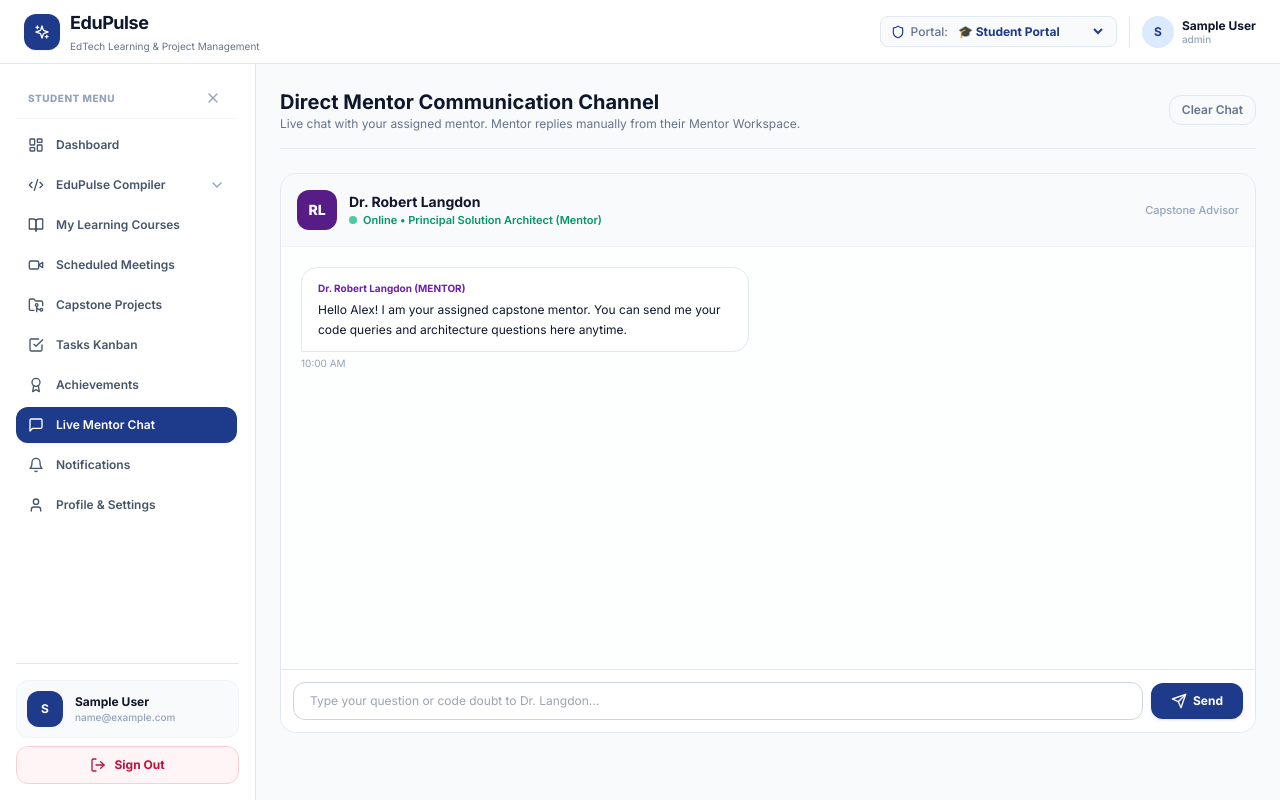
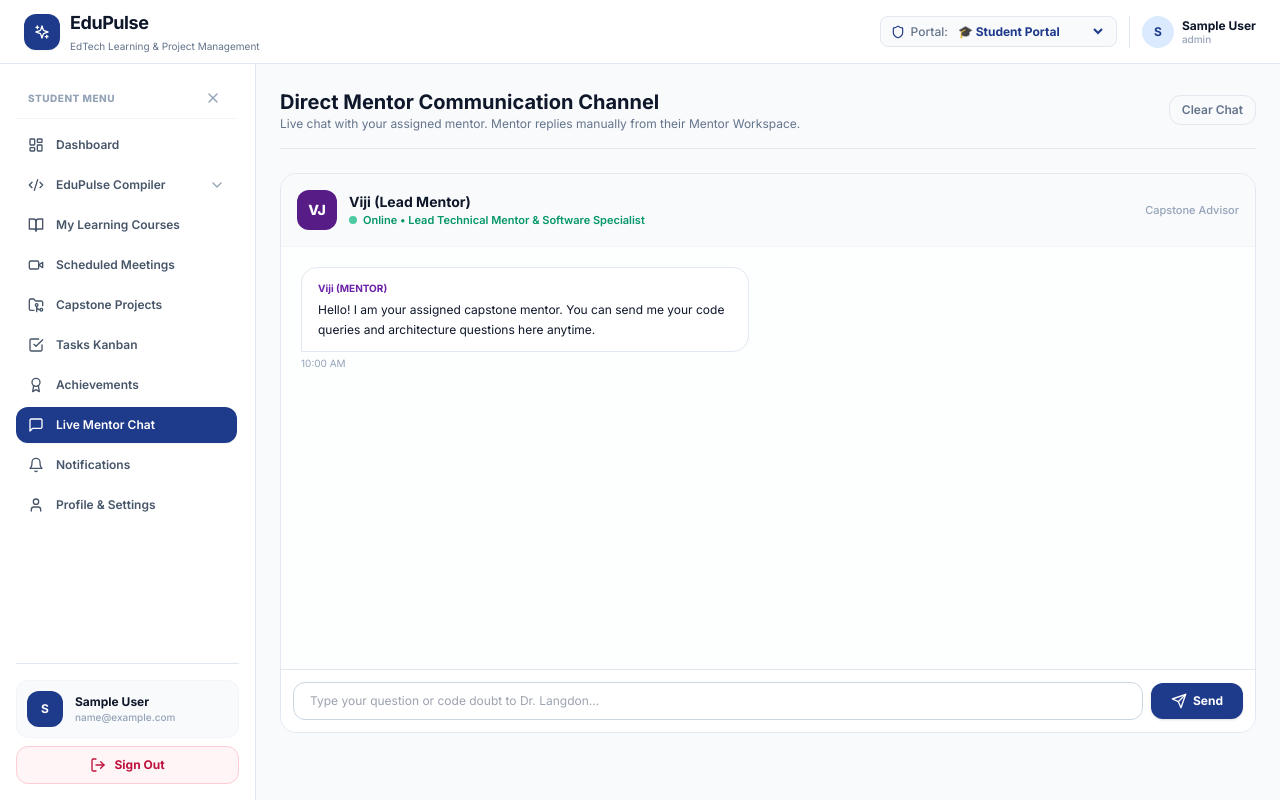
Before and after one commit to teamcloudruletechnologies-ai/EduPulse, a React (Vite) app in the folder frontend/: page /student/messages in a window 1280 px wide. Built offline with nearby package versions, Linux system fonts and the light colour scheme; no server answers; sample sign-in values are in the browser's storage; the HTML template or start-up script is replaced by a standard one.

Commit message:
Completely remove Dr. Robert Langdon and set Viji as Mentor across entire system

```diff
--- a/frontend/src/pages/admin/AdminUsers.jsx
+++ b/frontend/src/pages/admin/AdminUsers.jsx
@@ -5,10 +5,12 @@ import { Users, Shield, Mail, CheckCircle2 } from 'lucide-react';
 export const AdminUsers = () => {
   const [users, setUsers] = useState([
     { id: '1', name: 'System SuperAdmin', email: 'admin@edtech.com', role: 'SUPER_ADMIN', status: 'ACTIVE' },
-    { id: '2', name: 'Eleanor Vance', email: 'institution@edtech.com', role: 'INSTITUTION_ADMIN', status: 'ACTIVE' },
-    { id: '3', name: 'Dr. Robert Langdon', email: 'mentor@edtech.com', role: 'MENTOR', status: 'ACTIVE' },
-    { id: '4', name: 'Sarah Mercer', email: 'parent@edtech.com', role: 'PARENT', status: 'ACTIVE' },
-    { id: '5', name: 'Alex Mercer', email: 'student@edtech.com', role: 'STUDENT', status: 'ACTIVE' },
+    { id: '2', name: 'Viji', email: 'viji@edtech.com', role: 'MENTOR', status: 'ACTIVE' },
+    { id: '3', name: 'Sailesh', email: 'sailesh@edtech.com', role: 'STUDENT', status: 'ACTIVE' },
+    { id: '4', name: 'Sujitha', email: 'sujitha@edtech.com', role: 'STUDENT', status: 'ACTIVE' },
+    { id: '5', name: 'Isaac', email: 'isaac@edtech.com', role: 'STUDENT', status: 'ACTIVE' },
+    { id: '6', name: 'Harrish', email: 'harrish@edtech.com', role: 'STUDENT', status: 'ACTIVE' },
+    { id: '7', name: 'Praveen', email: 'praveen@edtech.com', role: 'STUDENT', status: 'ACTIVE' },
   ]);
 
   return (
--- a/frontend/src/pages/institution/InstitutionFaculty.jsx
+++ b/frontend/src/pages/institution/InstitutionFaculty.jsx
@@ -10,8 +10,8 @@ export const InstitutionFaculty = () => {
   const [staffList, setStaffList] = useState([
     {
       id: 'stf-1',
-      name: 'Dr. Robert Langdon',
-      email: 'mentor@edtech.com',
+      name: 'Viji',
+      email: 'viji@edtech.com',
       role: 'Senior Industry Mentor',
       department: 'Computer Science & AI',
       status: 'Active',
--- a/frontend/src/pages/meeting/LiveMeetingRoom.jsx
+++ b/frontend/src/pages/meeting/LiveMeetingRoom.jsx
@@ -80,19 +80,19 @@ const LiveMeetingRoomComponent = () => {
 
   const [isHost, setIsHost] = useState(searchParams.get('isHost') === 'true');
   const meetingTopic = searchParams.get('topic') || 'Live Cohort Masterclass & Architecture Sync';
-  const mentorName = searchParams.get('host') || 'Dr. Robert Langdon (Mentor)';
+  const mentorName = searchParams.get('host') || 'Viji (Mentor)';
 
   // Current User Display Name
   const [displayName, setDisplayName] = useState(() => {
     try {
-      const savedUser = localStorage.getItem('edtech_user');
+      const savedUser = localStorage.getItem('edtech_user') || localStorage.getItem('user');
       if (savedUser) {
         const parsed = JSON.parse(savedUser);
         const fullName = `${parsed.firstName || ''} ${parsed.lastName || ''}`.trim();
         if (fullName) return searchParams.get('isHost') === 'true' ? `${fullName} (Mentor)` : fullName;
       }
     } catch (e) {}
-    return searchParams.get('isHost') === 'true' ? 'Dr. Robert Langdon (Mentor)' : 'Alex Mercer (Student)';
+    return searchParams.get('isHost') === 'true' ? 'Viji (Mentor)' : 'Sailesh (Student)';
   });
 
   const cleanRoomId = (roomId || 'edtech-cohort-meeting').replace(/[^a-zA-Z0-9]/g, '');
@@ -990,12 +990,12 @@ const LiveMeetingRoomComponent = () => {
             onClick={() => {
               const nextRole = !isHost;
               setIsHost(nextRole);
-              setDisplayName(nextRole ? 'Dr. Robert Langdon (Mentor)' : 'Alex Mercer (Student)');
+              setDisplayName(nextRole ? 'Viji (Mentor)' : 'Sailesh (Student)');
             }}
             className="flex items-center space-x-1.5 rounded-xl bg-slate-800 hover:bg-slate-700 border border-slate-700 px-3 py-1.5 text-xs text-amber-300 font-bold transition-colors cursor-pointer"
             title="Click to toggle between Student and Host/Mentor role"
           >
-            <span>{isHost ? '👑 Mentor (Host)' : '🎓 Student Mode'}</span>
+            <span>{isHost ? '👑 Mentor (Host: Viji)' : '🎓 Student Mode (Sailesh)'}</span>
           </button>
 
           {/* Copy Meeting Link */}
--- a/frontend/src/pages/mentor/MentorDashboard.jsx
+++ b/frontend/src/pages/mentor/MentorDashboard.jsx
@@ -23,7 +23,7 @@ export const MentorDashboard = () => {
               👨‍🏫 Senior Industry Mentor Workspace
             </span>
             <h1 className="mt-2 text-2xl font-extrabold tracking-tight">
-              Welcome back, Dr. Robert Langdon!
+              Welcome back, Viji!
             </h1>
             <p className="mt-1 text-xs text-purple-100">
               Senior Solution Architect • Full-Stack Cloud & AI Systems Specialist
--- a/frontend/src/pages/mentor/MentorMessages.jsx
+++ b/frontend/src/pages/mentor/MentorMessages.jsx
@@ -14,9 +14,9 @@ export const MentorMessages = () => {
     return [
       {
         id: '1',
-        senderName: 'Dr. Robert Langdon',
+        senderName: 'Viji',
         role: 'MENTOR',
-        content: 'Hello Alex! I am your assigned capstone mentor. You can send me your code queries here anytime.',
+        content: 'Hello! I am your assigned capstone mentor. You can send me your code queries here anytime.',
         time: '10:00 AM',
       },
     ];
@@ -49,7 +49,7 @@ export const MentorMessages = () => {
 
     const myMsg = {
       id: String(Date.now()),
-      senderName: user?.firstName ? `Dr. ${user.firstName} ${user.lastName}` : 'Dr. Robert Langdon',
+      senderName: user?.firstName ? `${user.firstName} ${user.lastName || ''}`.trim() : 'Viji',
       role: 'MENTOR',
       content: input,
       time: new Date().toLocaleTimeString([], { hour: '2-digit', minute: '2-digit' }),
--- a/frontend/src/pages/mentor/MentorSessions.jsx
+++ b/frontend/src/pages/mentor/MentorSessions.jsx
@@ -89,7 +89,7 @@ export const MentorSessions = () => {
       id: 'sess-pub-' + Date.now(),
       roomId: roomId,
       audience: 'Assigned Mentees (Cohort 2026)',
-      mentorName: 'Dr. Robert Langdon',
+      mentorName: 'Viji',
       topic: formData.topic,
       scheduledAt: new Date(formData.datetime).toLocaleString([], { dateStyle: 'medium', timeStyle: 'short' }),
       duration: `${formData.duration} mins`,
@@ -108,7 +108,7 @@ export const MentorSessions = () => {
         topic: formData.topic,
         scheduledAt: formData.datetime,
         duration: formData.duration,
-        mentorName: 'Dr. Robert Langdon',
+        mentorName: 'Viji',
       }).catch((e) => console.warn('Cloud sync error:', e.message));
     } catch (e) {}
 
@@ -139,7 +139,7 @@ export const MentorSessions = () => {
   const handleHostInDedicatedTab = (session) => {
     const roomId = session.roomId || session.id || 'EdTechOpenCohort';
     const url = `/meeting/${roomId}?isHost=true&topic=${encodeURIComponent(session.topic)}&host=${encodeURIComponent(
-      session.mentorName || 'Dr. Robert Langdon'
+      session.mentorName || 'Viji'
     )}`;
     window.open(url, '_blank');
     showToast(`Launching "${session.topic}" in dedicated Live Meeting!`, 'info');
--- a/frontend/src/pages/student/ProjectCreate.jsx
+++ b/frontend/src/pages/student/ProjectCreate.jsx
@@ -166,7 +166,7 @@ export const ProjectCreate = () => {
               className="mt-1 w-full rounded-lg border border-slate-300 px-3 py-2 text-xs"
             >
               <option value="">Select Domain Expert Mentor...</option>
-              <option value="Dr. Robert Langdon">Dr. Robert Langdon (Full-Stack & AI Systems)</option>
+              <option value="Viji">Viji (Full-Stack & Cloud Architecture)</option>
               <option value="Prof. Alan Turing">Prof. Alan Turing (Data Science & Algorithms)</option>
             </select>
           </div>
--- a/frontend/src/pages/student/StudentDashboard.jsx
+++ b/frontend/src/pages/student/StudentDashboard.jsx
@@ -85,7 +85,7 @@ export const StudentDashboard = () => {
   const handleJoinMeeting = (sess) => {
     const roomId = sess.roomId || sess.id || 'EdTechCohortMeeting';
     const url = `/meeting/${roomId}?topic=${encodeURIComponent(sess.topic)}&host=${encodeURIComponent(
-      sess.mentorName || 'Dr. Robert Langdon'
+      sess.mentorName || 'Viji'
     )}`;
     window.open(url, '_blank');
   };
@@ -175,7 +175,7 @@ export const StudentDashboard = () => {
 
                   <h3 className="text-sm font-bold text-slate-900 leading-snug">{sess.topic}</h3>
                   <p className="text-xs text-slate-500">
-                    Host: <strong className="text-slate-700">{sess.mentorName || 'Dr. Robert Langdon'}</strong> • Audience: {sess.audience || 'Assigned Mentees'}
+                    Host: <strong className="text-slate-700">{sess.mentorName || 'Viji'}</strong> • Audience: {sess.audience || 'Assigned Mentees'}
                   </p>
                 </div>
 
@@ -291,7 +291,7 @@ export const StudentDashboard = () => {
                 <p className="text-xs text-slate-600 line-clamp-2">{proj.description}</p>
                 <div className="flex items-center justify-between text-xs text-slate-500 pt-2 border-t border-slate-100">
                   <span>Tech: {proj.techStack}</span>
-                  <span>Mentor: {proj.mentor?.user?.firstName ? `Dr. ${proj.mentor.user.firstName} ${proj.mentor.user.lastName}` : 'Dr. Robert Langdon'}</span>
+                  <span>Mentor: {proj.mentor?.user?.firstName ? `${proj.mentor.user.firstName} ${proj.mentor.user.lastName || ''}`.trim() : 'Viji'}</span>
                 </div>
               </div>
             ))
--- a/frontend/src/pages/student/StudentMeetings.jsx
+++ b/frontend/src/pages/student/StudentMeetings.jsx
@@ -19,13 +19,13 @@ const DEFAULT_COHORT_SESSION = {
   id: 'cohort-live-2026',
   roomId: 'EduPulseGlobalCohort',
   topic: 'Full Stack Architecture & Capstone Mentorship Sync',
-  mentorName: 'Dr. Robert Langdon (Lead Mentor)',
+  mentorName: 'Viji (Lead Mentor)',
   mentorAvatar: 'https://images.unsplash.com/photo-1534528741775-53994a69daeb?w=150',
   scheduledAt: 'Live Now (Active Session)',
   duration: 60,
   participants: 24,
   status: 'LIVE_NOW',
-  meetingUrl: '/meeting/EduPulseGlobalCohort?topic=Full%20Stack%20Architecture%20%26%20Capstone%20Mentorship%20Sync&host=Dr.%20Robert%20Langdon',
+  meetingUrl: '/meeting/EduPulseGlobalCohort?topic=Full%20Stack%20Architecture%20%26%20Capstone%20Mentorship%20Sync&host=Viji%20(Lead%20Mentor)',
   notes: 'Interactive mentor cohort workshop covering microservices architecture, cloud deployment, and code reviews.',
 };
 
@@ -88,7 +88,7 @@ export const StudentMeetings = () => {
   const handleJoinInDedicatedTab = (session) => {
     const roomId = session.roomId || session.id || 'EdTechOpenCohort';
     const url = `/meeting/${roomId}?topic=${encodeURIComponent(session.topic)}&host=${encodeURIComponent(
-      session.mentorName || 'Dr. Robert Langdon'
+      session.mentorName || 'Viji'
     )}`;
     window.open(url, '_blank');
     showToast(`Joining "${session.topic}"!`, 'info');
@@ -150,7 +150,7 @@ export const StudentMeetings = () => {
                   <div>
                     <h3 className="text-base font-bold text-slate-900 leading-snug">{sess.topic}</h3>
                     <p className="text-xs text-slate-500 mt-1">
-                      Host: <strong>{sess.mentorName || 'Dr. Robert Langdon'}</strong> (Mentor)
+                      Host: <strong>{sess.mentorName || 'Viji'}</strong> (Mentor)
                     </p>
                     <p className="text-xs text-slate-500 mt-0.5 flex items-center space-x-1">
                       <Users className="h-3.5 w-3.5 text-blue-600 inline" />
--- a/frontend/src/pages/student/StudentMessages.jsx
+++ b/frontend/src/pages/student/StudentMessages.jsx
@@ -14,9 +14,9 @@ export const StudentMessages = () => {
     return [
       {
         id: '1',
-        senderName: 'Dr. Robert Langdon',
+        senderName: 'Viji',
         role: 'MENTOR',
-        content: 'Hello Alex! I am your assigned capstone mentor. You can send me your code queries and architecture questions here anytime.',
+        content: 'Hello! I am your assigned capstone mentor. You can send me your code queries and architecture questions here anytime.',
         time: '10:00 AM',
       },
     ];
@@ -67,9 +67,9 @@ export const StudentMessages = () => {
       const reset = [
         {
           id: '1',
-          senderName: 'Dr. Robert Langdon',
+          senderName: 'Viji',
           role: 'MENTOR',
-          content: 'Hello Alex! I am your assigned capstone mentor. You can send me your code queries here anytime.',
+          content: 'Hello! I am your assigned capstone mentor. You can send me your code queries here anytime.',
           time: '10:00 AM',
         },
       ];
@@ -99,12 +99,12 @@ export const StudentMessages = () => {
         <div className="p-4 border-b border-slate-100 flex items-center justify-between bg-slate-50">
           <div className="flex items-center space-x-3">
             <div className="flex h-10 w-10 items-center justify-center rounded-xl bg-purple-900 text-white font-extrabold text-sm shadow-xs">
-              RL
+              VJ
             </div>
             <div>
-              <h3 className="text-sm font-bold text-slate-900">Dr. Robert Langdon</h3>
+              <h3 className="text-sm font-bold text-slate-900">Viji (Lead Mentor)</h3>
               <p className="text-[11px] text-emerald-600 font-semibold flex items-center">
-                <span className="h-2 w-2 rounded-full bg-emerald-500 mr-1.5 animate-pulse"></span> Online • Principal Solution Architect (Mentor)
+                <span className="h-2 w-2 rounded-full bg-emerald-500 mr-1.5 animate-pulse"></span> Online • Lead Technical Mentor & Software Specialist
               </p>
             </div>
           </div>
--- a/frontend/src/pages/student/StudentNotifications.jsx
+++ b/frontend/src/pages/student/StudentNotifications.jsx
@@ -14,7 +14,7 @@ export const StudentNotifications = () => {
     {
       id: '2',
       title: 'Mentor Session Confirmed',
-      message: 'Dr. Robert Langdon accepted your 1-on-1 mentorship request for tomorrow at 4:00 PM.',
+      message: 'Viji accepted your 1-on-1 mentorship request for tomorrow at 4:00 PM.',
       time: '2 hours ago',
       type: 'MENTOR',
       read: false,
```
Also changed, not shown: 2 other files (tests, documents, lock files or other folders).
